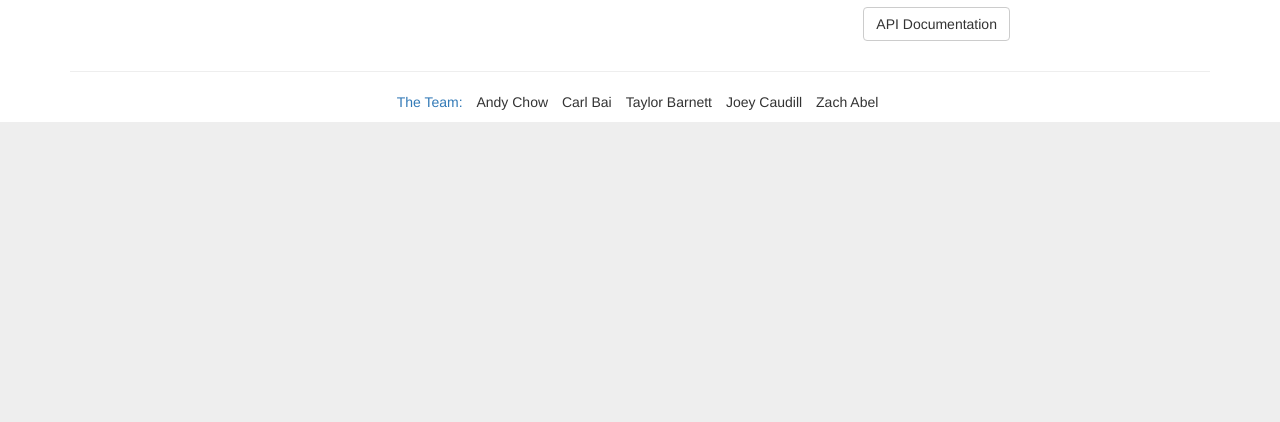
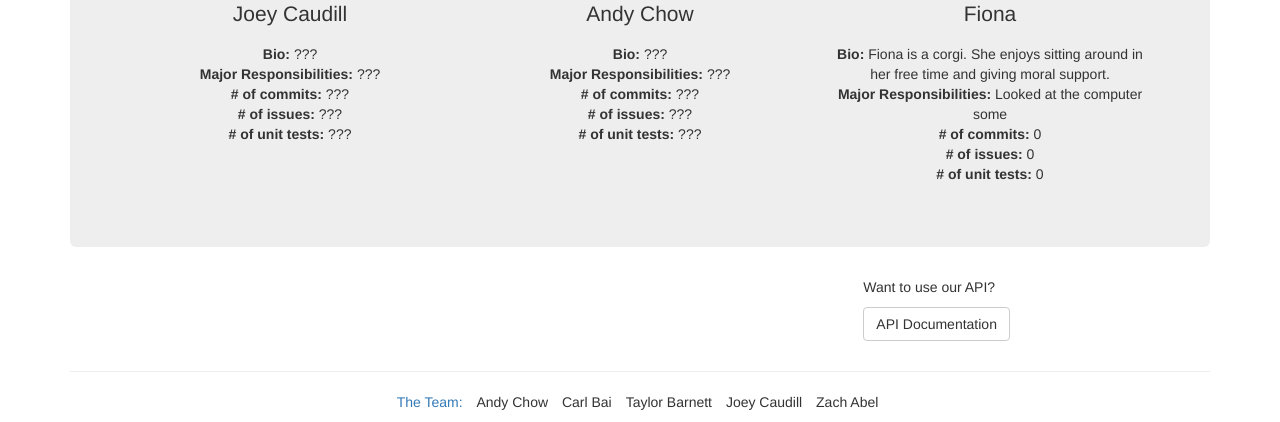
Before and after one commit to tbarn/cs373-idb, a Flask app: page /team.html in a window 1280 px wide. Shown: the part 853-1275 px from the top of the page. Before the commit the page ends 975 px from the top, so only its background shows below. Run offline with Flask 2, Linux system fonts and the light colour scheme; some libraries are stand-ins or nearby versions.

Commit message:
Added my own info on team page as well as structure for everyone else

```diff
--- a/templates/team.html
+++ b/templates/team.html
@@ -7,50 +7,62 @@
     <div class='row'>
       <div class='col-md-4 text-center'>
         <img src="http://zachinfovis.weebly.com/uploads/3/0/9/6/30967697/6729473_orig.png" class="img-rounded" alt="Buffet" width="250" height="236">
-        <p>
-          Zach Abel
-        </p>
-	Zach is a guy.
+        <p>Zach Abel</p>
+		<b>Bio: </b> ??? <br>
+		<b>Major Responsibilities:</b> ??? <br>
+		<b># of commits:</b> ??? <br>
+		<b># of issues:</b> ??? <br>
+		<b># of unit tests:</b> ??? <br>
 		<p></p>
       </div>
       <div class='col-md-4 text-center'>
         <img src="https://media.licdn.com/mpr/mpr/p/8/005/089/2d5/17bd3f0.jpg" class="img-rounded" alt="ARE YOU HERE? WHY NOT?" width="250" height="236">
-        <p>
-	Carl Bai
-        </p>
-	Carl is a guy as well.
+        <p>Carl Bai</p>
+		<b>Bio: </b> ??? <br>
+		<b>Major Responsibilities:</b> ??? <br>
+		<b># of commits:</b> ??? <br>
+		<b># of issues:</b> ??? <br>
+		<b># of unit tests:</b> ??? <br>
 		<p></p>
       </div>
       <div class='col-md-4 text-center'>
         <img src="https://pbs.twimg.com/profile_images/554511296717017088/MUsT-bDt.jpeg" class="img-rounded" alt="ARE YOU HERE? WHY NOT?" width="250" height="236">
-        <p>
-	Taylor Barnett
-        </p>
-	Taylor is not a guy.
+    	<p>Taylor Barnett</p>
+		<b>Bio: </b> Taylor is a senior CS major at UT. She was the leader of HackTX for two years, and enjoys web development with Python. In her free time she enjoys going on Town Lake Trail. <br>
+		<b>Major Responsibilities:</b> Team Leader for IDB1, worked on API design, Python backend, and some frontend template design <br>
+		<b># of commits:</b> ??? <br>
+		<b># of issues:</b> ??? <br>
+		<b># of unit tests:</b> ??? <br>
 		<p></p>
       </div>
       <div class='col-md-4 text-center'>
         <img src="https://media.licdn.com/media/AAEAAQAAAAAAAALCAAAAJGU4Y2M1NDgxLWI1MWQtNDI5Zi1iMTA3LWM1Yjc3OThhYjZjMA.jpg" class="img-rounded" alt="ARE YOU HERE? WHY NOT?" width="250" height="236">
-        <p>
-	Joey Caudill
-        </p>
-	Stuff ... I don't know
+	    <p>Joey Caudill</p>
+		<b>Bio: </b> ??? <br>
+		<b>Major Responsibilities:</b> ??? <br>
+		<b># of commits:</b> ??? <br>
+		<b># of issues:</b> ??? <br>
+		<b># of unit tests:</b> ??? <br>
 		<p></p>
       </div>
       <div class='col-md-4 text-center'>
         <img src="https://scontent.xx.fbcdn.net/hphotos-xfa1/v/t1.0-9/1013806_703648663007654_4650152177798108988_n.jpg?oh=4a3093e2e7681c249783dc6eaa5b4ccf&oe=55B87F7D" class="img-rounded" alt="ARE YOU HERE? WHY NOT?" width="250" height="236">
-        <p>
-	Andy Chow
-        </p>
-	Andy is a guy also.
+	    <p>Andy Chow</p>
+		<b>Bio: </b> ??? <br>
+		<b>Major Responsibilities:</b> ??? <br>
+		<b># of commits:</b> ??? <br>
+		<b># of issues:</b> ??? <br>
+		<b># of unit tests:</b> ??? <br>
 		<p></p>
       </div>
       <div class='col-md-4 text-center'>
-        <img src="https://pbs.twimg.com/media/CAuNQnsU8AAD7m4.jpg" class="img-rounded" alt="ARE YOU HERE? WHY NOT?" width="250" height="236">
-        <p>
-	Fiona
-        </p>
-	Fiona is a dog.
+        <img src="https://pbs.twimg.com/media/CAzqll4WkAEe77R.jpg" class="img-rounded" alt="ARE YOU HERE? WHY NOT?" width="250" height="236">
+	    <p>Fiona</p>
+		<b>Bio: </b> Fiona is a corgi. She enjoys sitting around in her free time and giving moral support. <br>
+		<b>Major Responsibilities:</b> Looked at the computer some <br>
+		<b># of commits:</b> 0 <br>
+		<b># of issues:</b> 0 <br>
+		<b># of unit tests:</b> 0 <br>
 		<p></p>
       </div>
     </div>
```
Lines whose indentation alone changed are shown as unchanged.
